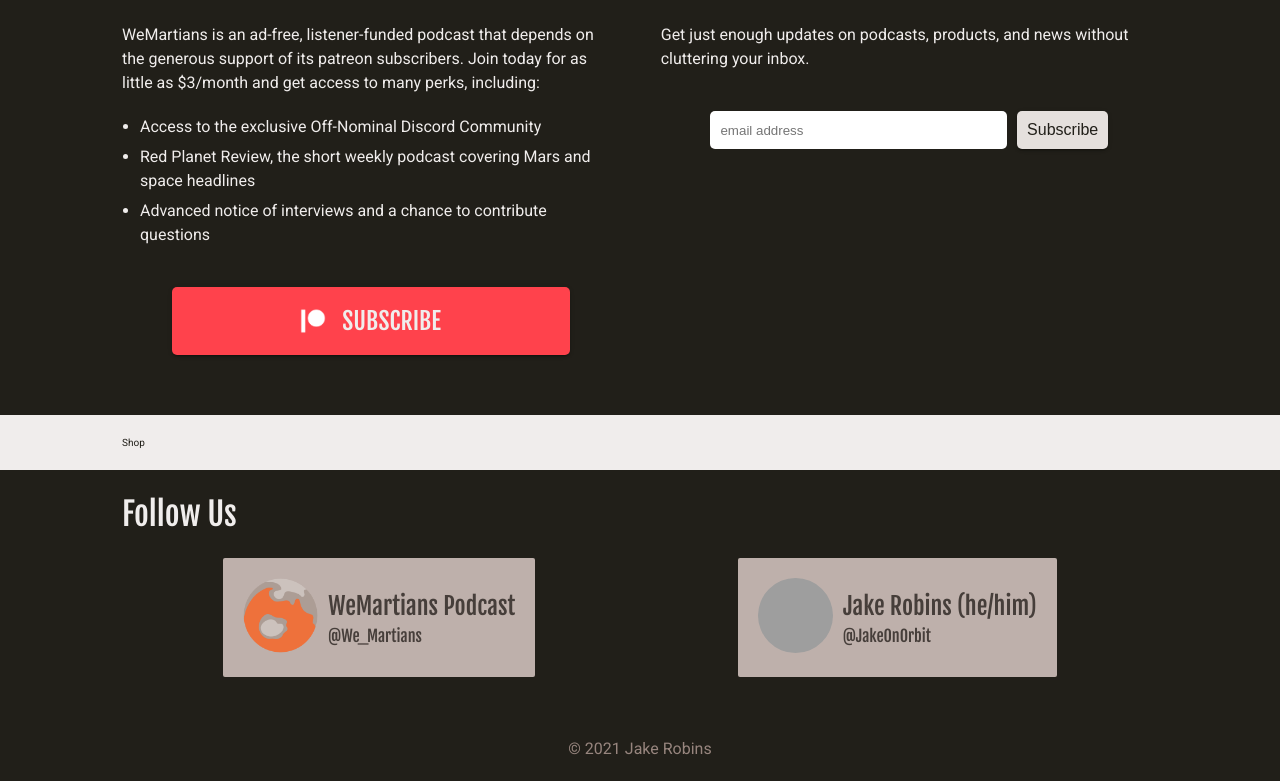
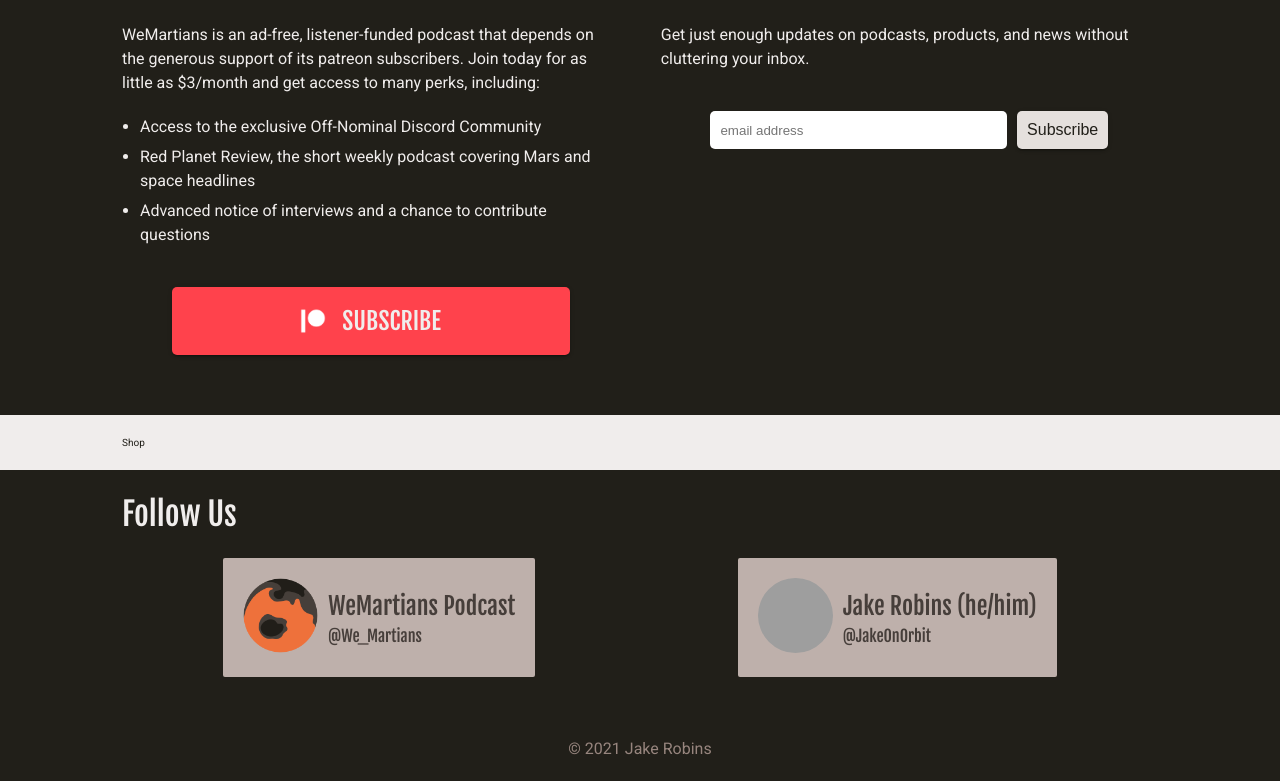
Before and after one commit to mendahu/wemartians, a Next.js app: page / in a window 1280 px wide. Shown: the part 892-1673 px from the top of the page. Built offline with nearby package versions, Linux system fonts and the light colour scheme; grey boxes are pictures that could not be loaded.

Commit message:
upload new shop ad"

```diff
--- a/copy/copy.json
+++ b/copy/copy.json
@@ -57,7 +57,7 @@
       {
         "handle": "We_Martians",
         "name": "WeMartians Podcast",
-        "profileImage": "/2021_logo-dark.png"
+        "profileImage": "/2021_logo-light.png"
       },
       {
         "handle": "JakeOnOrbit",
--- a/src/components/Footer/Footer.tsx
+++ b/src/components/Footer/Footer.tsx
@@ -15,7 +15,7 @@
           return (
             <div key={index} className={styles.socialCard}>
               <div>
-                <a href={`${twitterBaseUrl}${account.handle}`}>
+                <a target="_blank" href={`${twitterBaseUrl}${account.handle}`}>
                   <Image
                     layout={'fixed'}
                     src={account.profileImage}
@@ -26,7 +26,7 @@
                 </a>
               </div>
               <div className={styles.socialHandleContainer}>
-                <a href={`${twitterBaseUrl}${account.handle}`}>
+                <a target="_blank" href={`${twitterBaseUrl}${account.handle}`}>
                   <h2>{account.name}</h2>
                   <h3>@{account.handle}</h3>
                 </a>
```
Also changed, not shown: public/shop_ad.png (added).
